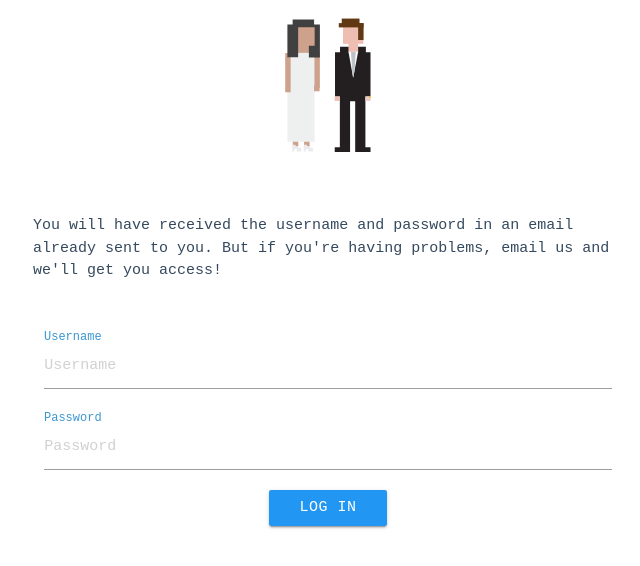
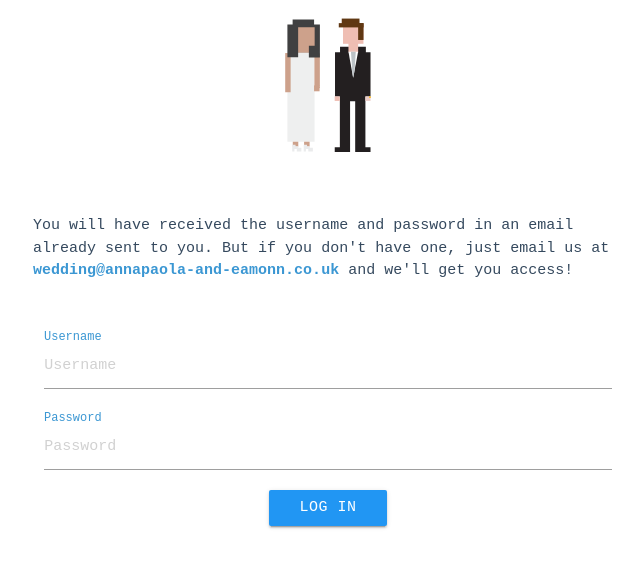
Before and after one commit to eamonnmag/wedding_site, a Django app: page /accounts/login/ in a window 1280 px wide. Shown: the part 111-677 px from the top of the page, without its empty margins (312-952 px from the left). Run offline with Django 3.2, Linux system fonts and the light colour scheme; some libraries are stand-ins or nearby versions.

Commit message:
adding extra info on getting access.

```diff
--- a/wedding/templates/registration/login.html
+++ b/wedding/templates/registration/login.html
@@ -43,7 +43,7 @@
 
                     <div align="center">
                         <p>You will have received the username and password in an email already sent to you. But if
-                            you're having problems, email us and we'll get you access!</p>
+                            you don't have one, just email us at <a href="mailto:wedding@annapaola-and-eamonn.co.uk">wedding@annapaola-and-eamonn.co.uk</a> and we'll get you access!</p>
                     </div>
 
                     <br/><br/>
```
